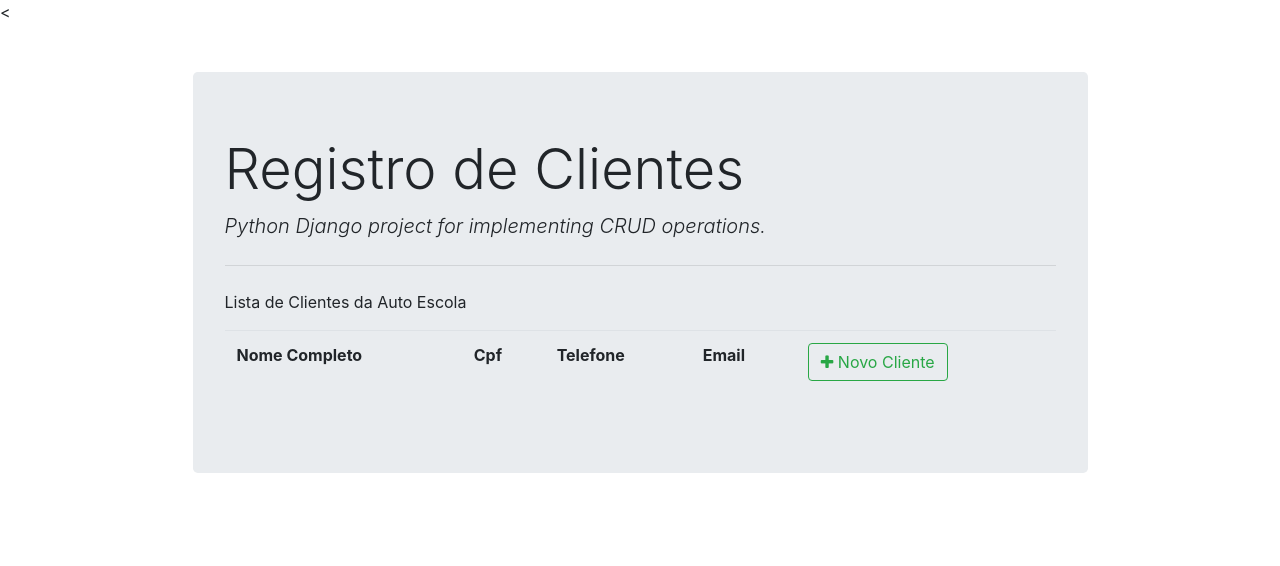
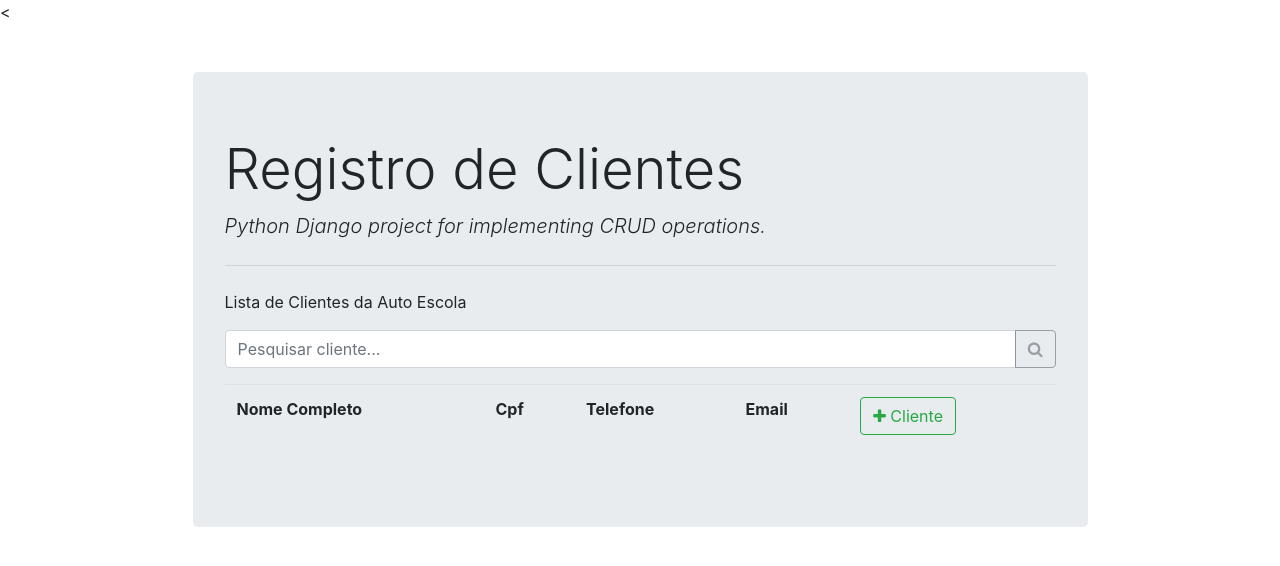
Before and after one commit to pedroresd1/autoescola_project, a Django app: page /cliente/list/ in a window 1280 px wide. Shown: the top 566 px of the page. Run offline with Django 3.2, Linux system fonts and the light colour scheme; data that the repository does not hold is empty; some libraries are stand-ins or nearby versions.

Commit message:
search bar

```diff
--- a/autoescola_project/urls.py
+++ b/autoescola_project/urls.py
@@ -18,5 +18,5 @@ from django.urls import path, include
 
 urlpatterns = [
     path('admin/', admin.site.urls),
-    path('cliente', include('cliente_register.urls'))
+    path('cliente/', include('cliente_register.urls'))
 ]
--- a/cliente_register/templates/cliente_register/cliente_list.html
+++ b/cliente_register/templates/cliente_register/cliente_list.html
@@ -6,6 +6,18 @@
 <table class="table table-bordeless">
     <thead class="border-botton font-weight-bold">
         <tr>
+            <form method="GET" action="{% url 'cliente_list' %}" autocomplete="off">
+                <div class="input-group mb-3">
+                    <input id="search_box" type="search" name="search" class="form-control" placeholder="Pesquisar cliente..." aria-label="Search" aria-describedby="basic-addon2">
+                    <div class="input-group-append">
+                        <button id="search_submit" class="btn btn-outline-secondary" type="button" disabled>
+                            <i class="fa fa-search" aria-hidden="true"></i>
+                        </button>
+                    </div>
+                </div>
+            </form>
+        </tr>
+        <tr>
             <td>Nome Completo</td>
             <td>Cpf</td>
             <td>Telefone</td>
@@ -13,13 +25,14 @@
             <td>
                 <a href="{% url 'cliente_insert' %}" class="btn btn-outline-success">
                     <i class="fa fa-plus" aria-hidden="true"></i>
-                    Novo Cliente
+                    Cliente
                 </a>
             </td>
         </tr>
     </thead>
     <tbody>
         {% for cliente in cliente_list %}
+
             <tr>
                 <td>{{cliente.fullname}}</td>
                 <td>{{cliente.cpf}}</td>
--- a/cliente_register/urls.py
+++ b/cliente_register/urls.py
@@ -3,7 +3,7 @@ from . import views
 
 urlpatterns = [
     path('', views.cliente_form, name="cliente_insert"), #get and post req. for insert operations
-    path('/<int:id>/', views.cliente_form, name="cliente_update"), #get and post req. for update operations
-    path('/delete/<int:id>/', views.cliente_delete, name="cliente_delete"),
-    path('/list/', views.cliente_list, name="cliente_list"), # get req. to retrieve and display all records
+    path('<int:id>/', views.cliente_form, name="cliente_update"), #get and post req. for update operations
+    path('delete/<int:id>/', views.cliente_delete, name="cliente_delete"),
+    path('list/', views.cliente_list, name="cliente_list"), # get req. to retrieve and display all records
 ]
--- a/cliente_register/views.py
+++ b/cliente_register/views.py
@@ -4,8 +4,18 @@ from .models import Cliente
 
 # Create your views here.
 
+
 def cliente_list(request):
-    context = {'cliente_list':Cliente.objects.all()}
+
+    search_term = ''
+    context = {'cliente_list': Cliente.objects.all()}
+    if 'search' in request.GET:
+        search_term = request.GET['search']
+        if search_term is not None:
+            context = {'cliente_list': Cliente.objects.all().filter(fullname__icontains=search_term)}
+        else:
+            cliente
+
     return render(request, "cliente_register/cliente_list.html", context)
 
 def cliente_form(request, id=0):
```
